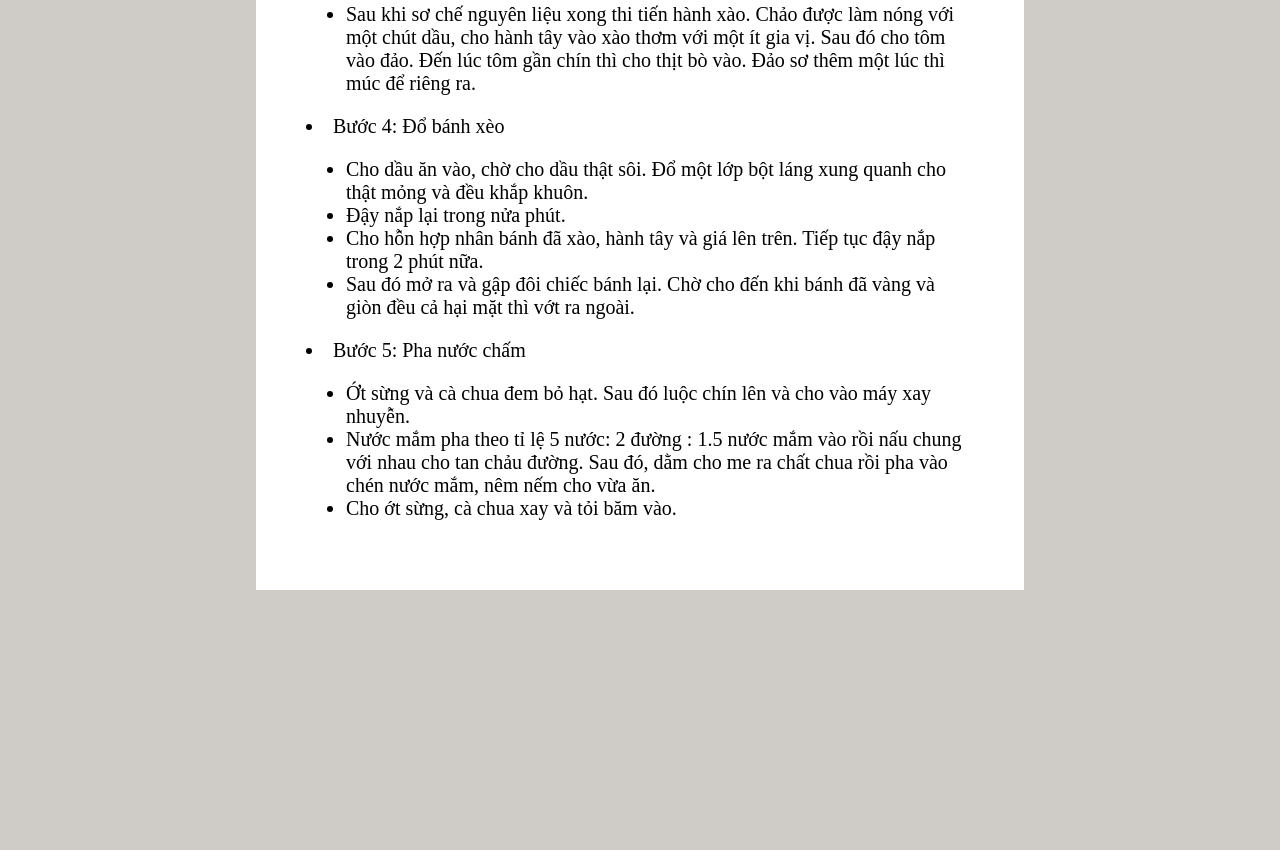
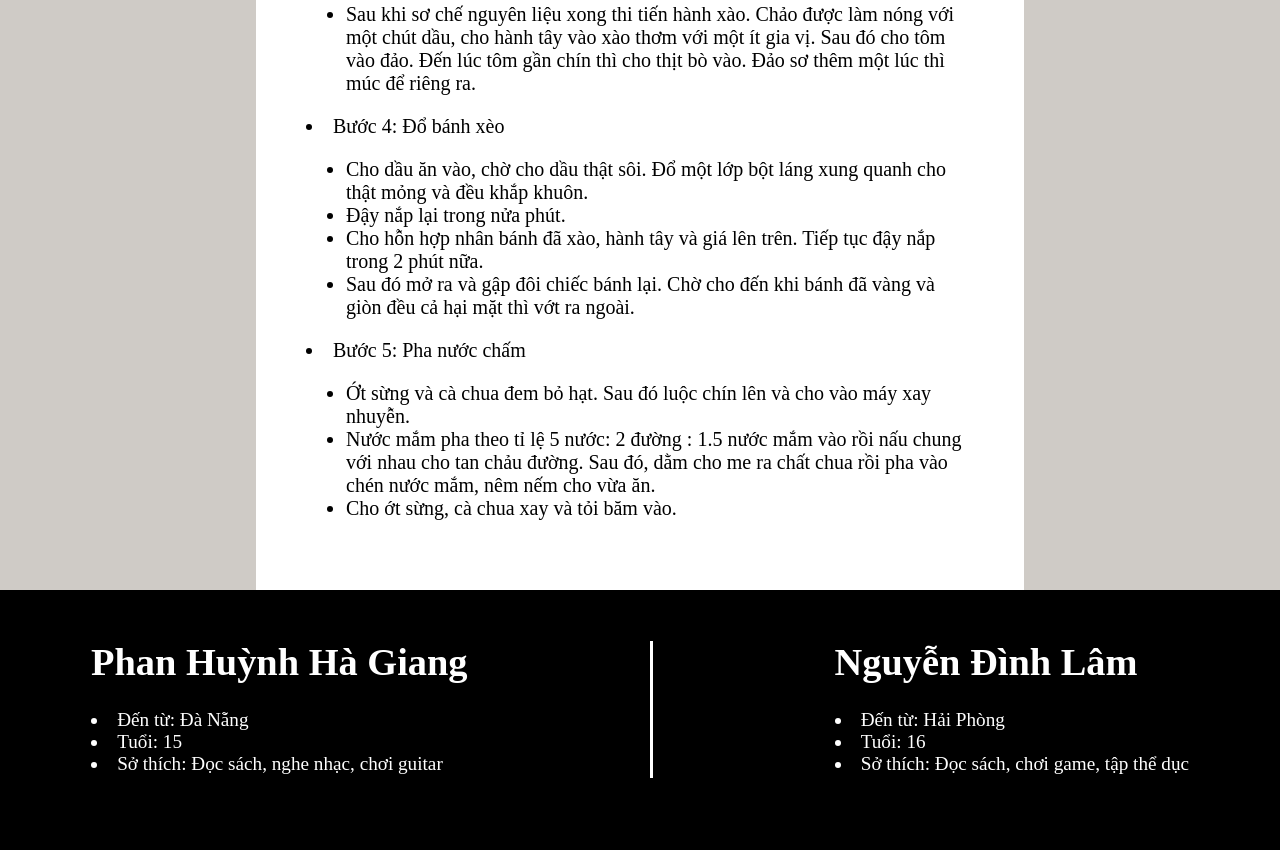
Before and after one commit to ntn201/monbamien, a plain HTML site: page banhxeo.html in a window 1280 px wide. Shown: the part 1279-2129 px from the top of the page. Before the commit the page ends 1869 px from the top, so only its background shows below. Drawn offline with Linux system fonts and the light colour scheme.

Commit message:
Add missing footer

```diff
--- a/banhxeo.html
+++ b/banhxeo.html
@@ -77,6 +77,25 @@
                 </ul>
             </div>
         </div>
+        <div id="footer">
+            <div id="n">
+                <h1>Phan Huỳnh Hà Giang</h1>
+                <div id="v">
+                   <li>Đến từ: Đà Nẵng</li>
+                   <li>Tuổi: 15</li>
+                   <li>Sở thích: Đọc sách, nghe nhạc, chơi guitar</li>
+                </div>
+            </div>
+            <div id="line"></div>
+            <div id="n">
+                <h1>Nguyễn Đình Lâm</h1>
+                <div id="v">
+                    <li>Đến từ: Hải Phòng</li>
+                    <li>Tuổi: 16</li>
+                    <li>Sở thích: Đọc sách, chơi game, tập thể dục</li>
+                </div>
+            </div>
+        </div>
     </div>
 </body>
 <script src="index.js"></script>
```
